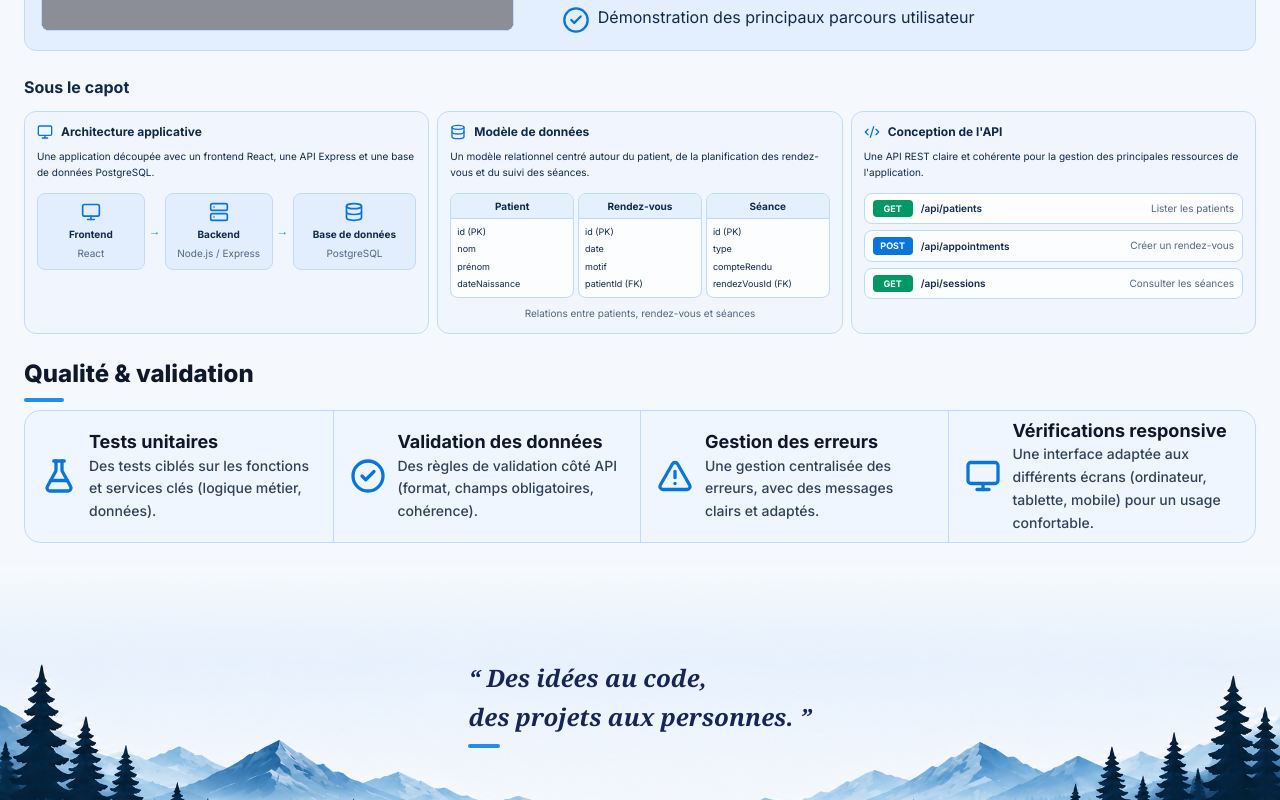
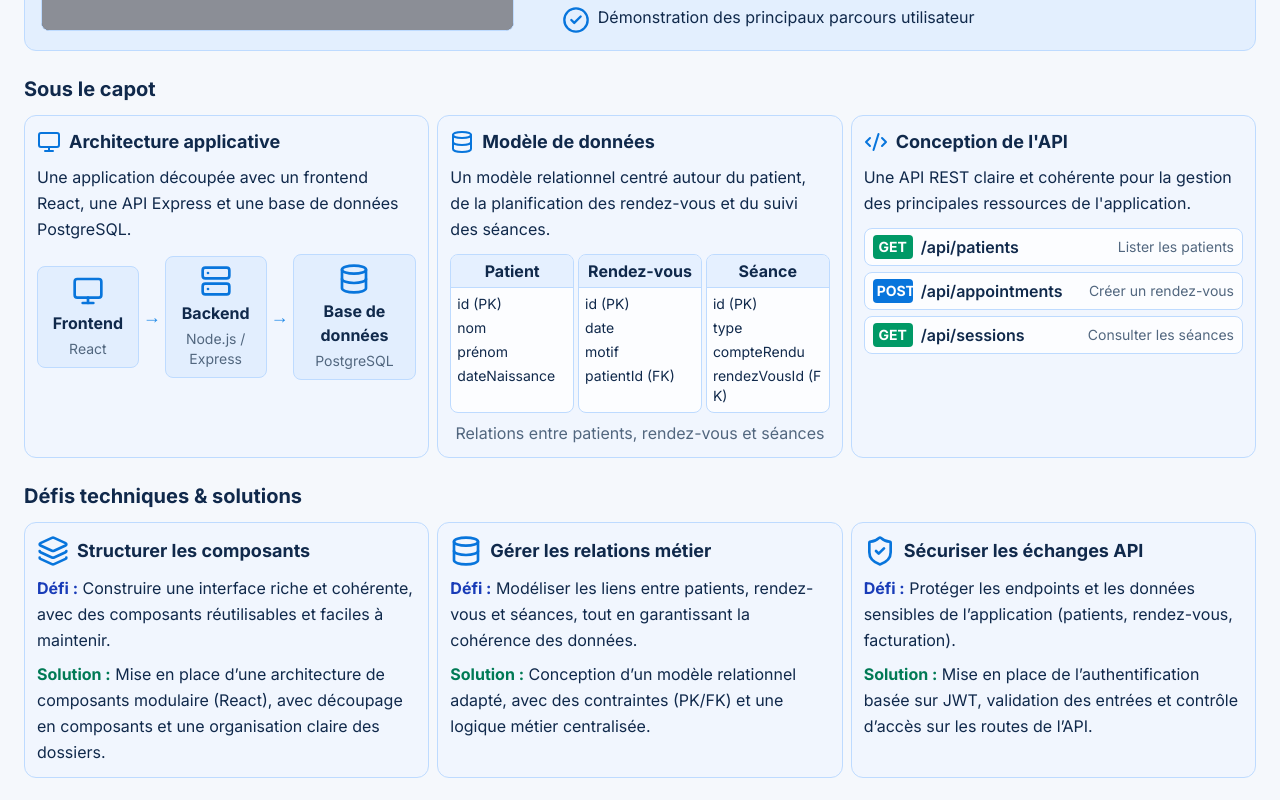
Before and after one commit to Coada-Emilian/developer-portfolio, a React (Vite) app in the folder frontend/: page /projects/1 in a window 1280 px wide. Shown: the part 1260-2060 px from the top of the page. Built offline with nearby package versions, Linux system fonts and the light colour scheme.

Commit message:
feat: add technical challenges and solutions section

```diff
--- a/frontend/src/data/pages/project.ts
+++ b/frontend/src/data/pages/project.ts
@@ -5,6 +5,7 @@ import {
   FlaskConical,
   Layers3,
   Monitor,
+  Server,
   ShieldCheck,
   TriangleAlert,
 } from 'lucide-react'
@@ -56,3 +57,57 @@ export const qualityHighlights = [
       'Une interface adaptée aux différents écrans (ordinateur, tablette, mobile) pour un usage confortable.',
   },
 ]
+
+export const architecture = [
+  { title: 'Frontend', detail: 'React', icon: Monitor },
+  { title: 'Backend', detail: 'Node.js / Express', icon: Server },
+  { title: 'Base de données', detail: 'PostgreSQL', icon: Database },
+]
+
+export const dataModel = [
+  {
+    name: 'Patient',
+    fields: ['id (PK)', 'nom', 'prénom', 'dateNaissance'],
+  },
+  {
+    name: 'Rendez-vous',
+    fields: ['id (PK)', 'date', 'motif', 'patientId (FK)'],
+  },
+  {
+    name: 'Séance',
+    fields: ['id (PK)', 'type', 'compteRendu', 'rendezVousId (FK)'],
+  },
+]
+
+export const apiEndpoints = [
+  { method: 'GET', endpoint: '/api/patients', description: 'Lister les patients' },
+  { method: 'POST', endpoint: '/api/appointments', description: 'Créer un rendez-vous' },
+  { method: 'GET', endpoint: '/api/sessions', description: 'Consulter les séances' },
+]
+
+export const technicalChallenges = [
+  {
+    title: 'Structurer les composants',
+    icon: Layers3,
+    challenge:
+      'Construire une interface riche et cohérente, avec des composants réutilisables et faciles à maintenir.',
+    solution:
+      'Mise en place d’une architecture de composants modulaire (React), avec découpage en composants et une organisation claire des dossiers.',
+  },
+  {
+    title: 'Gérer les relations métier',
+    icon: Database,
+    challenge:
+      'Modéliser les liens entre patients, rendez-vous et séances, tout en garantissant la cohérence des données.',
+    solution:
+      'Conception d’un modèle relationnel adapté, avec des contraintes (PK/FK) et une logique métier centralisée.',
+  },
+  {
+    title: 'Sécuriser les échanges API',
+    icon: ShieldCheck,
+    challenge:
+      'Protéger les endpoints et les données sensibles de l’application (patients, rendez-vous, facturation).',
+    solution:
+      'Mise en place de l’authentification basée sur JWT, validation des entrées et contrôle d’accès sur les routes de l’API.',
+  },
+]
--- a/frontend/src/pages/project/ProjectPage.tsx
+++ b/frontend/src/pages/project/ProjectPage.tsx
@@ -5,6 +5,7 @@ import { highlights } from '../../data/pages/project'
 import { projects } from '../../data/projects'
 import HeroSection from './sections/HeroSection'
 import QualityHighlightsSection from './sections/QualityHighlights'
+import TechnicalChallengesSection from './sections/TechnicalChallengesSection'
 import TechnicalOverviewSection from './sections/TechnicalOverviewSection'
 import ProjectVideoSection from './sections/VideoSection'
 
@@ -26,6 +27,8 @@ export default function ProjectPage() {
 
         <TechnicalOverviewSection />
 
+        <TechnicalChallengesSection />
+
         <QualityHighlightsSection />
       </div>
     </main>
--- /dev/null
+++ b/frontend/src/pages/project/sections/TechnicalChallengesSection.tsx
@@ -0,0 +1,32 @@
+import { technicalChallenges } from '../../../data/pages/project'
+
+export default function TechnicalChallengesSection() {
+  return (
+    <section className="w-full">
+      <h3 className="mb-3 text-sm font-bold text-text-primary md:text-base lg:text-lg xl:text-xl">
+        Défis techniques & solutions
+      </h3>
+
+      <div className="grid grid-cols-1 gap-2 md:grid-cols-2 lg:grid-cols-3">
+        {technicalChallenges.map(({ title, icon: Icon, challenge, solution }) => (
+          <article key={title} className="rounded-xl border border-blue-200 bg-blue-50/70 p-3">
+            <h4 className="mb-2 flex items-center gap-2 text-xs font-bold text-text-primary md:text-sm lg:text-base xl:text-lg">
+              <Icon className="size-5 shrink-0 text-blue-600 md:size-6 lg:size-7 xl:size-8" />
+              {title}
+            </h4>
+
+            <div className="space-y-2 text-xxs leading-relaxed text-text-primary md:text-xs lg:text-sm xl:text-base">
+              <p>
+                <strong className="text-blue-800">Défi :</strong> {challenge}
+              </p>
+
+              <p>
+                <strong className="text-emerald-700">Solution :</strong> {solution}
+              </p>
+            </div>
+          </article>
+        ))}
+      </div>
+    </section>
+  )
+}
--- a/frontend/src/pages/project/sections/TechnicalOverviewSection.tsx
+++ b/frontend/src/pages/project/sections/TechnicalOverviewSection.tsx
@@ -1,46 +1,22 @@
-import { Code2, Database, Monitor, Server } from 'lucide-react'
-
-const architecture = [
-  { title: 'Frontend', detail: 'React', icon: Monitor },
-  { title: 'Backend', detail: 'Node.js / Express', icon: Server },
-  { title: 'Base de données', detail: 'PostgreSQL', icon: Database },
-]
-
-const dataModel = [
-  {
-    name: 'Patient',
-    fields: ['id (PK)', 'nom', 'prénom', 'dateNaissance'],
-  },
-  {
-    name: 'Rendez-vous',
-    fields: ['id (PK)', 'date', 'motif', 'patientId (FK)'],
-  },
-  {
-    name: 'Séance',
-    fields: ['id (PK)', 'type', 'compteRendu', 'rendezVousId (FK)'],
-  },
-]
-
-const apiEndpoints = [
-  { method: 'GET', endpoint: '/api/patients', description: 'Lister les patients' },
-  { method: 'POST', endpoint: '/api/appointments', description: 'Créer un rendez-vous' },
-  { method: 'GET', endpoint: '/api/sessions', description: 'Consulter les séances' },
-]
+import { Code2, Database, Monitor } from 'lucide-react'
+import { apiEndpoints, architecture, dataModel } from '../../../data/pages/project'
 
 export default function TechnicalOverviewSection() {
   return (
     <section className="w-full">
-      <h3 className="mb-3 text-sm font-bold text-text-primary sm:text-base">Sous le capot</h3>
+      <h3 className="mb-3 text-sm font-bold text-text-primary md:text-base lg:text-lg xl:text-xl">
+        Sous le capot
+      </h3>
 
       <div className="grid grid-cols-1 gap-2 md:grid-cols-2 lg:grid-cols-3">
         {/* Application architecture */}
         <article className="rounded-xl border border-blue-200 bg-blue-50/70 p-3">
-          <h4 className="mb-2 flex items-center gap-2 text-xs font-bold text-text-primary">
-            <Monitor className="size-4 text-blue-600" />
+          <h4 className="mb-2 flex items-center gap-2 text-xs font-bold text-text-primary md:text-sm lg:text-base xl:text-lg">
+            <Monitor className="size-4 text-blue-600 md:size-5 lg:size-5 xl:size-6" />
             Architecture applicative
           </h4>
 
-          <p className="mb-3 text-xxs leading-relaxed text-text-primary">
+          <p className="mb-3 text-xxs leading-relaxed text-text-primary md:text-xs lg:text-sm xl:text-base">
             Une application découpée avec un frontend React, une API Express et une base de données
             PostgreSQL.
           </p>
@@ -49,12 +25,18 @@ export default function TechnicalOverviewSection() {
             {architecture.map(({ title, detail, icon: Icon }, index) => (
               <div key={title} className="flex min-w-0 flex-1 items-center gap-1">
                 <div className="flex min-w-0 flex-1 flex-col items-center justify-center gap-1 rounded-lg border border-blue-200 bg-blue-100/70 p-2 text-center">
-                  <Icon className="size-5 text-blue-600" />
-                  <span className="text-xxs font-bold text-text-primary">{title}</span>
-                  <span className="text-[10px] text-text-secondary">{detail}</span>
+                  <Icon className="size-5 text-blue-600 md:size-6 lg:size-7 xl:size-8" />
+                  <span className="text-xxs font-bold text-text-primary md:text-xs lg:text-sm xl:text-base">
+                    {title}
+                  </span>
+                  <span className="text-[10px] text-text-secondary md:text-xxs lg:text-xs xl:text-sm">
+                    {detail}
+                  </span>
                 </div>
                 {index < architecture.length - 1 && (
-                  <span className="text-blue-500 text-xs">→</span>
+                  <span className="text-blue-500 text-xs md:text-sm lg:text-base xl:text-lg">
+                    →
+                  </span>
                 )}
               </div>
             ))}
@@ -63,12 +45,12 @@ export default function TechnicalOverviewSection() {
 
         {/* Data model */}
         <article className="rounded-xl border border-blue-200 bg-blue-50/70 p-3">
-          <h4 className="mb-2 flex items-center gap-2 text-xs font-bold text-text-primary">
-            <Database className="size-4 text-blue-600" />
+          <h4 className="mb-2 flex items-center gap-2 text-xs font-bold text-text-primary md:text-sm lg:text-base xl:text-lg">
+            <Database className="size-4 text-blue-600 md:size-5 lg:size-5 xl:size-6" />
             Modèle de données
           </h4>
 
-          <p className="mb-3 text-xxs leading-relaxed text-text-primary">
+          <p className="mb-3 text-xxs leading-relaxed text-text-primary md:text-xs lg:text-sm xl:text-base">
             Un modèle relationnel centré autour du patient, de la planification des rendez-vous et
             du suivi des séances.
           </p>
@@ -79,12 +61,15 @@ export default function TechnicalOverviewSection() {
                 key={entity.name}
                 className="min-w-0 overflow-hidden rounded-lg border border-blue-200 bg-white/80"
               >
-                <div className="border-b border-blue-200 bg-blue-100/70 px-1 py-1 text-center text-xxs font-bold text-text-primary">
+                <div className="border-b border-blue-200 bg-blue-100/70 px-1 py-1 text-center text-xxs font-bold text-text-primary md:text-xs lg:text-sm xl:text-base">
                   {entity.name}
                 </div>
                 <ul className="space-y-1 p-1.5">
                   {entity.fields.map((field) => (
-                    <li key={field} className="break-all text-[9px] text-text-primary">
+                    <li
+                      key={field}
+                      className="break-all text-[9px] text-text-primary md:text-[10px] lg:text-xs xl:text-sm"
+                    >
                       {field}
                     </li>
                   ))}
@@ -93,19 +78,19 @@ export default function TechnicalOverviewSection() {
             ))}
           </div>
 
-          <p className="mt-2 text-center text-[10px] text-text-secondary">
+          <p className="mt-2 text-center text-[10px] text-text-secondary md:text-xs lg:text-sm xl:text-base">
             Relations entre patients, rendez-vous et séances
           </p>
         </article>
 
         {/* API design */}
         <article className="rounded-xl border border-blue-200 bg-blue-50/70 p-3 md:col-span-2 lg:col-span-1">
-          <h4 className="mb-2 flex items-center gap-2 text-xs font-bold text-text-primary">
-            <Code2 className="size-4 text-blue-600" />
+          <h4 className="mb-2 flex items-center gap-2 text-xs font-bold text-text-primary md:text-sm lg:text-base xl:text-lg">
+            <Code2 className="size-4 text-blue-600 md:size-5 lg:size-5 xl:size-6" />
             Conception de l'API
           </h4>
 
-          <p className="mb-3 text-xxs leading-relaxed text-text-primary">
+          <p className="mb-3 text-xxs leading-relaxed text-text-primary md:text-xs lg:text-sm xl:text-base">
             Une API REST claire et cohérente pour la gestion des principales ressources de
             l'application.
           </p>
@@ -117,16 +102,16 @@ export default function TechnicalOverviewSection() {
                 className="flex min-w-0 items-center gap-2 rounded-lg border border-blue-200 bg-white/80 px-2 py-1.5"
               >
                 <span
-                  className={`w-10 shrink-0 rounded px-1 py-0.5 text-center text-[9px] font-bold text-white ${
+                  className={`w-10 shrink-0 rounded px-1 py-0.5 text-center text-[9px] font-bold text-white md:text-[10px] lg:text-xs xl:text-sm ${
                     method === 'GET' ? 'bg-emerald-600' : 'bg-blue-600'
                   }`}
                 >
                   {method}
                 </span>
-                <span className="min-w-0 flex-1 truncate text-xxs font-semibold text-text-primary">
+                <span className="min-w-0 flex-1 truncate text-xxs font-semibold text-text-primary md:text-xs lg:text-sm xl:text-base">
                   {endpoint}
                 </span>
-                <span className="hidden text-[10px] text-text-secondary sm:block">
+                <span className="hidden text-[10px] text-text-secondary sm:block md:text-xs lg:text-xs xl:text-sm">
                   {description}
                 </span>
               </div>
```
